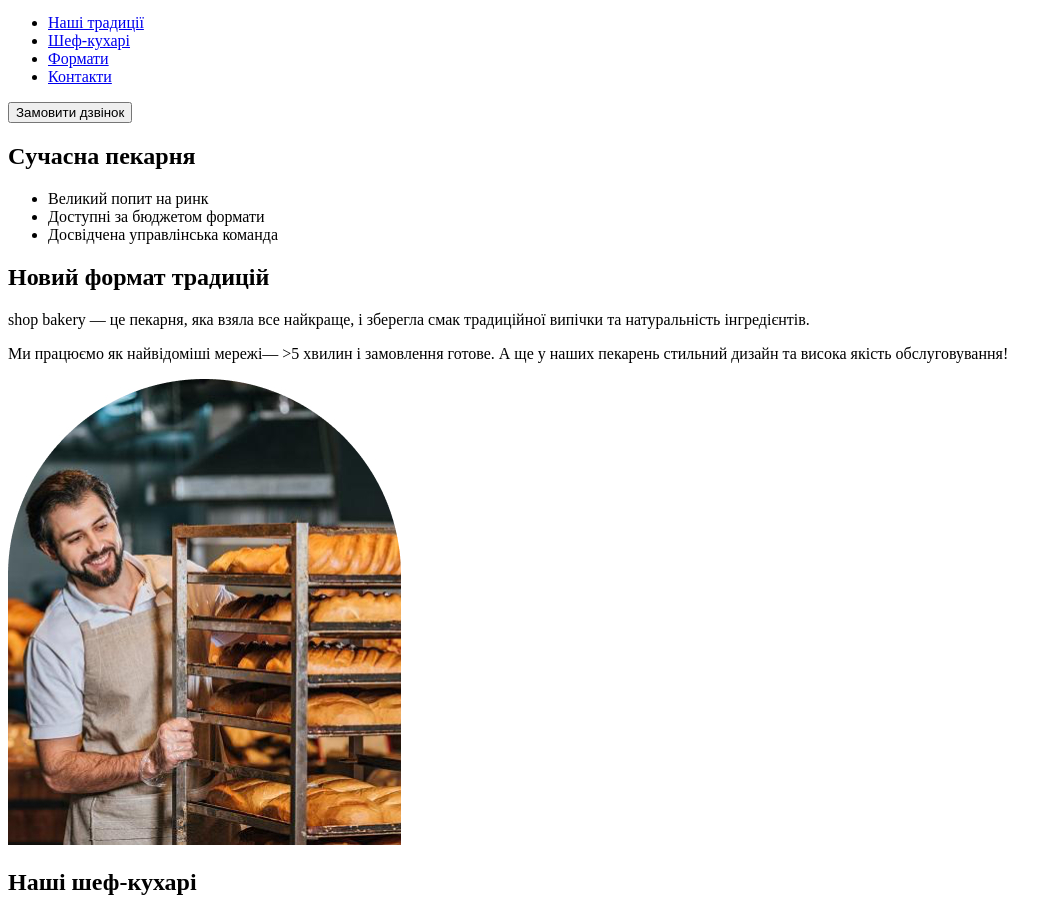
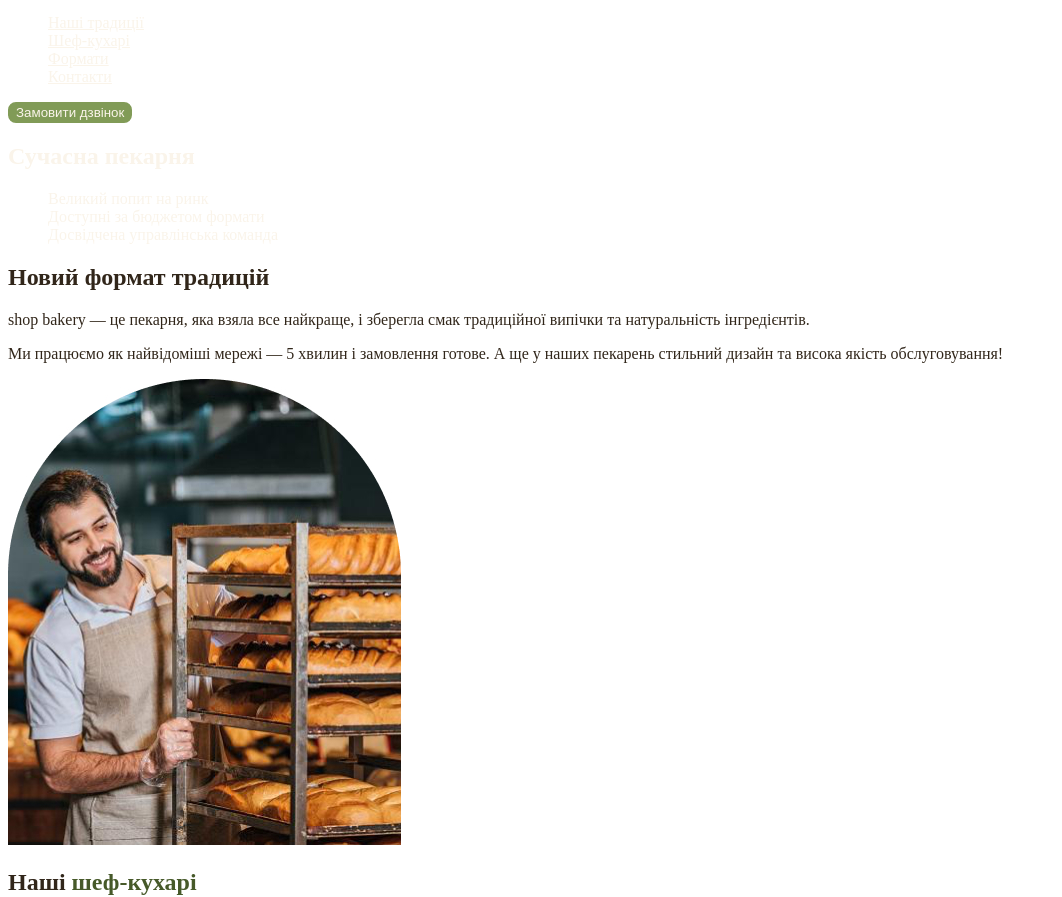
Before and after one commit to anastasiialisniak/shop-bakery, a plain HTML site: page index.html in a window 1280 px wide. Shown: the part 59-956 px from the top of the page, without its empty margins (0-1062 px from the left). Drawn offline with Linux system fonts and the light colour scheme.

Commit message:
Add styles.css and css variables

```diff
--- a/index.html
+++ b/index.html
@@ -1,6 +1,7 @@
 <!doctype html>
 <html lang="uk">
   <head>
+    <link rel="stylesheet" href="./style.css" />
     <meta charset="UTF-8" />
     <meta name="viewport" content="width=device-width, initial-scale=1.0" />
     <title>Сучасна пекарня</title>
@@ -12,32 +13,32 @@
           <img src="./images/logo.svg" alt="Логотип сучасної пекарні" />
         </a>
         <ul>
-          <li><a href="#">Наші традиції</a></li>
-          <li><a href="#">Шеф-кухарі</a></li>
-          <li><a href="#">Формати</a></li>
-          <li><a href="#">Контакти</a></li>
+          <li><a class="link" href="#traditions-section">Наші традиції</a></li>
+          <li><a class="link" href="#chefs-section">Шеф-кухарі</a></li>
+          <li><a class="link" href="#formats-section">Формати</a></li>
+          <li><a class="link" href="#contacts-section">Контакти</a></li>
         </ul>
       </nav>
-      <button type="button">Замовити дзвінок</button>
+      <button class="button" type="button">Замовити дзвінок</button>
     </header>
     <main>
       <section>
-        <h1>Cучасна пекарня</h1>
+        <h1 class="hero-title"><span class="accent">Сучасна</span> пекарня</h1>
       </section>
-      <section>
-        <ul>
+      <section id="traditions-section">
+        <ul class="advantages-list">
           <li>Великий попит на ринк</li>
           <li>Доступні за бюджетом формати</li>
           <li>Досвідчена управлінська команда</li>
         </ul>
-        <h2>Новий формат традицій</h2>
+        <h2 class="section-title">Новий формат традицій</h2>
         <p>
           <span>shop bakery</span> — це пекарня, яка взяла все найкраще, і
           зберегла смак традиційної випічки та натуральність інгредієнтів.
         </p>
         <p>
-          Ми працюємо як найвідоміші мережі—
-          <span>>5 хвилин і замовлення готове.</span>
+          Ми працюємо як найвідоміші мережі —
+          <span>5 хвилин і замовлення готове.</span>
           А ще у наших пекарень стильний дизайн та висока якість обслуговування!
         </p>
         <img
@@ -45,8 +46,8 @@
           alt="Чоловік-пекар дивиться на батони з посмішкою"
         />
       </section>
-      <section>
-        <h2>Наші шеф-кухарі</h2>
+      <section id="chefs-section">
+        <h2 class="section-title">Наші <span class="accent">шеф-кухарі</span></h2>
         <ul>
           <li>
             <article>
@@ -62,7 +63,7 @@
               <h3>Влад</h3>
               <p>Привіт, я Влад!</p>
               <p>
-                Мій кодитерський стаж вже 18 років.SHOP BEKERY - це наша любов,
+                Мій кодитерський стаж вже 18 років.SHOP BAKERY - це наша любов,
                 з якою ми ділимось кожен раз з Вами через нашу випічку!
               </p>
               <p>Я зроблю для вас унікальну начинку на будь який смак!</p>
@@ -70,8 +71,8 @@
           </li>
         </ul>
       </section>
-      <section>
-        <h2>Формати</h2>
+      <section id="formats-section">
+        <h2 class="section-title">Формати</h2>
         <ul>
           <li>
             <article>
@@ -90,8 +91,16 @@
           </li>
         </ul>
       </section>
-      <section>
-        <h2>Приєднуйся до мережі пекарень</h2>
+      <section id="contacts-section">
+        <h2 class="section-title">Приєднуйся до мережі пекарень</h2>
+        <iframe
+          src="https://www.google.com/maps/embed?pb=!1m18!1m12!1m3!1d2540.1636289098733!2d30.4912733!3d50.4566776!2m3!1f0!2f0!3f0!3m2!1i1024!2i768!4f13.1!3m3!1m2!1s0x40d4ce637c006b2d%3A0xaf86385f19996ff0!2z0LLRg9C70LjRhtGPINCh0ZbRh9C-0LLQuNGFINCh0YLRgNGW0LvRjNGG0ZbQsiwgNTQsINCa0LjRl9CyLCAwMjAwMA!5e0!3m2!1suk!2sua!4v1794252978610!5m2!1suk!2sua"
+          width="603"
+          height="595"
+          allowfullscreen=""
+          loading="lazy"
+          referrerpolicy="strict-origin-when-cross-origin"
+        ></iframe>
       </section>
     </main>
     <footer>
@@ -129,7 +138,7 @@
           </li>
         </ul>
         <a href="#" target="_blank">Політика конфіденційності</a>
-        <p>© 2022 Дані захищені</p>
+        <p>&copy; 2022 Дані захищені</p>
       </address>
     </footer>
   </body>
--- /dev/null
+++ b/style.css
@@ -0,0 +1,52 @@
+:root {
+  --color-brand-light: #819b57;
+  --color-brand-dark: #465929;
+  --color-primary-light: #faf4ea;
+  --color-primary-dark: #31261a;
+}
+
+/*Base*/
+body {
+  color: var(--color-primary-dark);
+}
+ul {
+  list-style-type: none;
+}
+/*Button*/
+.button {
+  color: var(--color-primary-light);
+  background-color: var(--color-brand-light);
+  border: 2px solid var(--color-brand-light);
+  border-radius: 8px;
+  cursor: pointer;
+}
+.button:hover {
+  color: var(--color-primary-light);
+  background-color: transparent;
+  /*link*/
+}
+.link {
+  color: var(--color-primary-light);
+}
+.link:hover {
+  color: var(--color-brand);
+}
+/*Hero-section*/
+.hero-title {
+  color: var(--color-primary-light);
+}
+.hero-title .accent {
+  color: var(--color-brand);
+}
+/*Advantages-section*/
+.advantages-list {
+  color: var(--color-primary-light);
+  background-color: var(--color-brand);
+}
+/*section*/
+.section-title {
+  color: var(--color-primary-dark);
+}
+.section-title .accent {
+  color: var(--color-brand-dark);
+}
```
